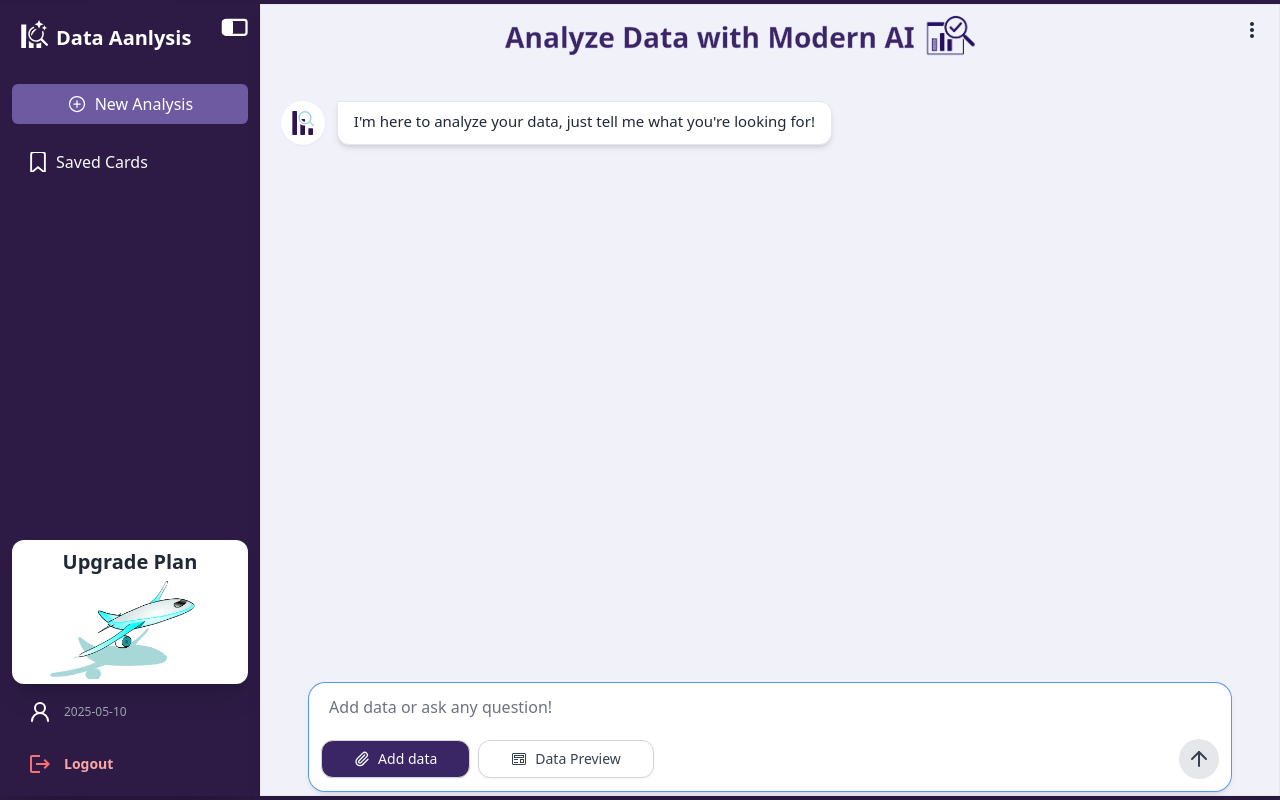
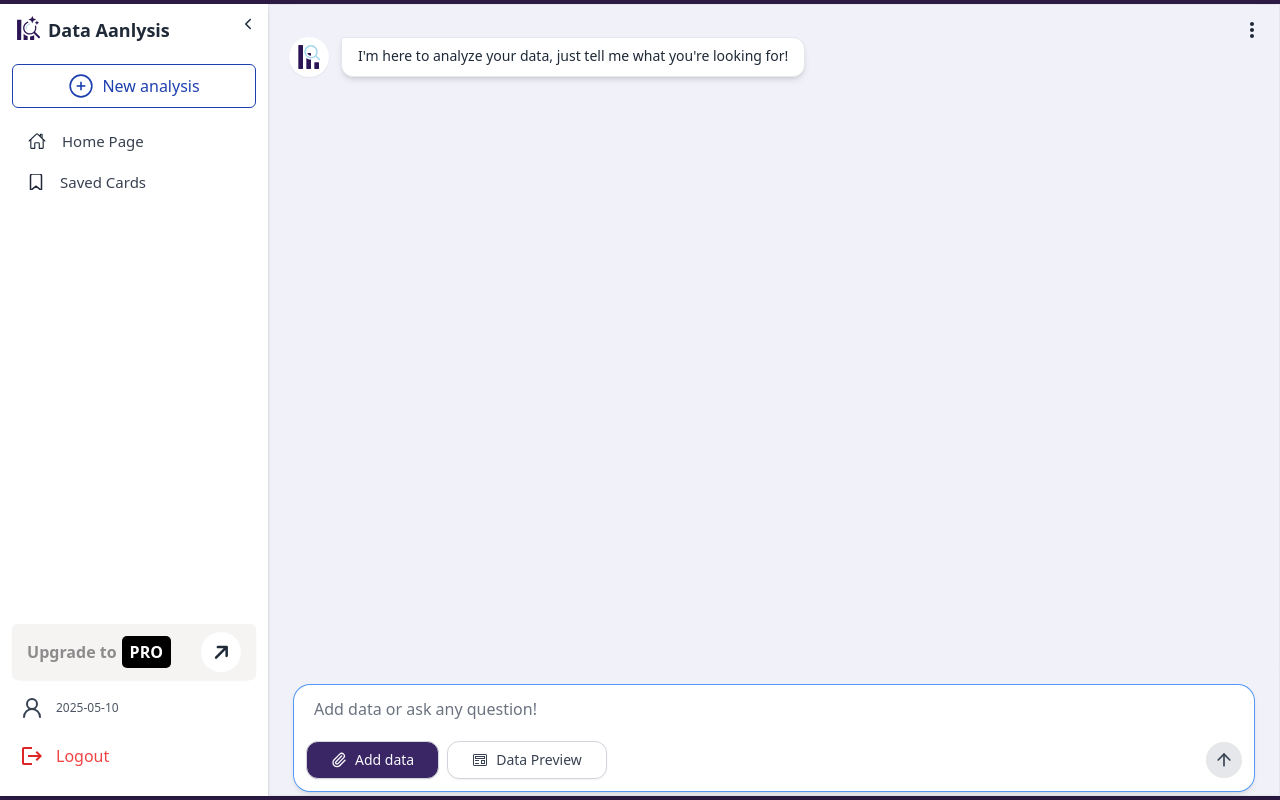
Before and after one commit to tripathideepak9981/Data-Analysis-React-Front-end, a React app: page /chatPage in a window 1280 px wide. Built offline with nearby package versions, Linux system fonts and the light colour scheme; the HTML template or start-up script is replaced by a standard one; what chartjs-plugin-datalabels would draw is missing.

Commit message:
Final Commit

```diff
--- a/src/App.css
+++ b/src/App.css
@@ -0,0 +1,20 @@
+/* index.css */
+.text-header {
+  @apply text-header font-bold;
+}
+.text-subheader {
+  @apply text-subheader font-semibold;
+}
+.text-label {
+  @apply text-label;
+}
+.text-message {
+  @apply text-message;
+}
+.text-query {
+  @apply text-query font-medium;
+}
+
+.btn-standard {
+  @apply px-btn-pad-x py-btn-pad-y;
+}
--- a/src/Components/ChatBoxPage/ChatBox.jsx
+++ b/src/Components/ChatBoxPage/ChatBox.jsx
@@ -1,6 +1,6 @@
 import React, { useRef, useState, useEffect } from "react";
 import MoreVertIcon from "@mui/icons-material/MoreVert";
-import updatedColor from "../../assets/updated_color.svg";
+import updatedColor from "../../assets/typed.svg";
 import ChatContent from "./ChatContent";
 import { exceuteQuery, logoutUser, chartGenerator } from "../../Api";
 import TextAreaBox from "./TextAreaBox";
@@ -9,6 +9,10 @@ import LogoutIcon from "@mui/icons-material/Logout";
 import { User2Icon } from "lucide-react";
 import { useNavigate } from "react-router-dom";
 import { IoAddCircleOutline } from "react-icons/io5";
+import areoplane from "../../assets/areoplane.png";
+import { IoHomeOutline } from "react-icons/io5";
+import { IoIosArrowBack } from "react-icons/io";
+import { IoIosArrowForward } from "react-icons/io";
 
 const ChatBox = () => {
   const [query, setQuery] = useState("");
@@ -80,6 +84,7 @@ const ChatBox = () => {
       const response = await exceuteQuery(query);
       if (response) {
         setQueryResponse(response);
+        console.log("Response : ", queryResponse);
       }
       setChatMessages((prevMessages) => {
         return prevMessages.map((message, index) =>
@@ -122,27 +127,26 @@ const ChatBox = () => {
   };
 
   return (
-    <div
-      className=" bg-gradient-to-br from-[#2d1b45] to-[#2d1b45]
-
-     text-white min-h-screen w-full fixed overflow-hidden pt-1"
-    >
+    <div className=" bg-gradient-to-br from-[#2d1b45] to-[#2d1b45]  text-white min-h-screen w-full fixed overflow-hidden pt-1">
       <div className="flex flex-col md:flex-row h-full md:h-[99vh] w-full rounded-lg item-streched">
         {/* Slider Section - Responsive Width and Behavior */}
         <div
-          className={`h-full transition-all duration-300 ease-in-out
-  ${isSliderVisible ? "w-[25vw]" : "w-[6vw]"}
-  bg-gradient-to-b from-[#2d1b45] to-[#2d1b45]
-      text-white flex flex-col justify-between px-3 shadow-2xl`}
+          className={`h-full transition-all duration-300 ease-in-out z-50
+  ${isSliderVisible ? "w-[26vw] shadow-md" : "w-[6vw] shadow-md"}
+  bg-gradient-to-b from-white to-white
+      text-gray-800 flex flex-col justify-between px-3`}
         >
           {/* Top - Toggle + Navigation Buttons */}
 
           <div className="">
             <div className="flex flex-row justify-between">
               {isSliderVisible && (
-                <div className=" flex flex-row justify-center mt-4 ml-2">
-                  <img src={updatedColor} className="text-white w-7 h-7 "></img>
-                  <span className="text-xl font-semibold mt-1 ml-2">
+                <div className=" flex flex-row justify-center mt-3 ml-1">
+                  <img
+                    src={updatedColor}
+                    className="w-6 h-6 text-[#2d1b54]"
+                  ></img>
+                  <span className="text-lg font-semibold text-gray-800 ml-2">
                     Data Aanlysis
                   </span>
                 </div>
@@ -153,9 +157,9 @@ const ChatBox = () => {
                   onClick={() => setIsSliderVisible(!isSliderVisible)}
                   className="hover:scale-110 transition-transform flex items-center justify-center ml-2 pt-3 "
                 >
-                  <svg
-                    width="30"
-                    height="30"
+                  {/* <svg
+                    width="27"
+                    height="27"
                     viewBox="0 0 40 40"
                     xmlns="http://www.w3.org/2000/svg"
                   >
@@ -164,111 +168,140 @@ const ChatBox = () => {
                       y="5"
                       width="30"
                       height="20"
-                      rx="3"
-                      ry="3"
+                      rx="2"
+                      ry="2"
                       fill="none"
-                      stroke="#ffffff"
+                      stroke="#4B5563
+
+"
                       stroke-width="3"
                     />
                     <rect
                       x="5"
                       y="5"
-                      width="15"
+                      width="12"
                       height="20"
-                      rx="3"
-                      ry="3"
-                      fill="#ffffff"
+                      rx="2"
+                      ry="2"
+                      fill="#4B5563
+
+"
                     />
-                  </svg>
+                  </svg> */}
+                  {isSliderVisible && <IoIosArrowBack />}
+                  {!isSliderVisible && <IoIosArrowForward className="mx-5" />}
                 </button>
               </div>
             </div>
 
-            <div className="mt-8">
+            <div className="mt-5">
               <div className="flex flex-col gap-2 font-sans">
                 {/* New Chat Button */}
                 <button
                   onClick={handleNewChatClick}
-                  className="group flex items-center justify-center gap-2 w-full px-4 py-2 rounded-md bg-[#6e5aa0] text-white font-medium hover:bg-[#8975bd] transition-all duration-200"
+                  className="group flex items-center justify-center w-full rounded-md border border-blue-800 text-blue-800 hover:bg-blue-50 transition-all duration-200 px-4 py-2 gap-2 "
                 >
-                  <IoAddCircleOutline
-                    className={
-                      isSliderVisible
-                        ? `w-5 h-5 group-hover:scale-110 transition-transform duration-200`
-                        : `w-7 h-7 group-hover:scale-110`
-                    }
-                  />
+                  <svg
+                    xmlns="http://www.w3.org/2000/svg"
+                    width="26px"
+                    height="26px"
+                    viewBox="0 0 24 24"
+                    class="stroke-blue-800 fill-none
+                    group-hover:fill-none
+                    group-active:duration-0 duration-300"
+                  >
+                    <path
+                      d="M12 22C17.5 22 22 17.5 22 12C22 6.5 17.5 2 12 2C6.5 2 2 6.5 2 12C2 17.5 6.5 22 12 22Z"
+                      stroke-width="1.5"
+                    ></path>
+                    <path d="M8 12H16" stroke-width="1.5"></path>
+                    <path d="M12 16V8" stroke-width="1.5"></path>
+                  </svg>
                   {isSliderVisible && (
-                    <span className="text-base">New Analysis</span>
+                    <span className="text-base font-medium">New analysis</span>
                   )}
                 </button>
-                <div className="mt-2 ml-1 flex flex-row items-center">
-                  <span>
-                    {/* <img
-                    src={SavedIcon}
-                    className="w-4 h-4 text-white"
-                    style={{ color: "white" }}
-                  /> */}
-                    <div className="bg-[#2d1b45] p-2 rounded flex items-center justify-center ml-1">
+                <div
+                  className="mt-2 ml-2 flex flex-row items-center hover:scale-105"
+                  onClick={() => (window.location.href = "/")}
+                >
+                  <div className="bg-white p-2 rounded flex items-center justify-center  transition duration-200 ease-in-out cursor-pointer">
+                    <IoHomeOutline className="h-[18px] w-[18px]" />
+                  </div>
+                  {isSliderVisible && (
+                    <button className="ml-2 text-label text-gray-700 ">
+                      Home Page
+                    </button>
+                  )}
+                </div>
+
+                <div className="ml-2 flex flex-row items-center hover:scale-105">
+                  <div className="bg-white p-2 rounded flex items-center justify-center transition duration-200 ease-in-out cursor-pointer">
                     <svg
                       viewBox="0 0 32 32"
-                        className="w-5 h-5 mt-1 stroke-white fill-none hover:scale-110"
+                      className="w-4 h-4 stroke-gray-800 fill-none"
                       strokeWidth="3"
                     >
                       <path d="M27 4v27a1 1 0 0 1-1.625.781L16 24.281l-9.375 7.5A1 1 0 0 1 5 31V4a4 4 0 0 1 4-4h14a4 4 0 0 1 4 4z" />
                     </svg>
                   </div>
-                  </span>
                   {isSliderVisible && (
-                    <span className="mt-1 text-base text-gray-50 font-medium">
+                    <button className="ml-2 text-label text-gray-700">
                       Saved Cards
-                    </span>
+                    </button>
                   )}
                 </div>
-
-                {/* Home Page Button */}
-                {/* <button
-                onClick={() => (window.location.href = "/")}
-                className="group flex items-center justify-center gap-2 w-full px-4 py-2 rounded-md bg-[#6e5aa0] text-white font-medium hover:bg-[#2c1858] transition-all duration-200"
-              >
-                <IoHomeOutline className="w-5 h-5 group-hover:scale-110 transition-transform duration-200" />
-                {isSliderVisible && <span className="text-sm">Home Page</span>}
-              </button> */}
               </div>
             </div>
           </div>
 
-          {/* {isSliderVisible && (
-            <div className="w-full flex items-center justify-center max-w-md mx-auto">
-              <Lottie animationData={bot} loop={true} className="w-48 h-48" />
-            </div>
-          )} */}
-          <div className="flex flex-col gap-1 pb-2 text-sm font-medium">
+          <div className="flex flex-col gap-1 pb-5">
             {/* Upgrade Plan Card */}
             {isSliderVisible && (
-              <div className="flex justify-center h-36 ">
-                <div className="w-full bg-white rounded-xl shadow-xl flex flex-col items-center justify-end">
-                  <p className="text-xl mt-2  font-semibold text-gray-800">
+              <div className="flex justify-start  h-36 ">
+                <div className="w-full bg-white flex flex-row items-end ">
+                  {/* <img
+                    src={updatedColor}
+                    className="w-6 h-6 text-[#2d1b54]"
+                  ></img>
+                  <p className="text-label  font-semibold text-gray-700">
                     Upgrade Plan
+                  </p> */}
+                  <button className="group border-none w-full rounded-[10px] shadow-sm transition active:scale-100">
+                    <span className="flex items-center justify-center bg-[#f6f3f3] rounded-[5px] px-[2px] py-2  gap-[30px] transition group-active:scale-[0.97]">
+                      <span className="flex items-center gap-[5px] text-base font-semibold text-[#8c8c8c]">
+                        <p>Upgrade to</p>
+                        <p className="bg-black text-white px-2 py-1 rounded-[5px]">
+                          PRO
                         </p>
-                  <img
-                    src="src/assets/areoplane.png"
-                    alt="Rocket"
-                    className="w-40 h-40 object-contain"
+                      </span>
+                      <span className="w-10 h-10 bg-white rounded-full flex items-center justify-center transform rotate-45 transition group-hover:rotate-0">
+                        <svg
+                          viewBox="0 0 384 512"
+                          xmlns="http://www.w3.org/2000/svg"
+                          className="w-[15px]"
+                        >
+                          <path
+                            fill="currentColor"
+                            d="M214.6 41.4c-12.5-12.5-32.8-12.5-45.3 0l-160 160c-12.5 12.5-12.5 32.8 0 45.3s32.8 12.5 45.3 0L160 141.2V448c0 17.7 14.3 32 32 32s32-14.3 32-32V141.2L329.4 246.6c12.5 12.5 32.8 12.5 45.3 0s12.5-32.8 0-45.3l-160-160z"
                           />
+                        </svg>
+                      </span>
+                    </span>
+                  </button>
                 </div>
               </div>
             )}
 
             {/* User Info */}
-            <div className="flex items-center gap-3 hover:bg-white/10 px-4 py-3 rounded-xl transition-all cursor-pointer">
-              <User2Icon className="w-6 h-6 text-white" />
+            <div className="flex items-center gap-3 hover:bg-white/10 px-2 py-3 rounded-xl transition-all cursor-pointer">
+              <User2Icon className="w-6 h-6 text-gray-700" />
               {isSliderVisible && (
                 <div>
-                  <p className="text-sm font-semibold">
+                  <p className="text-message">
                     {localStorage.getItem("username")}
                   </p>
-                  <p className="text-xs text-gray-400">
+                  <p className="text-xs text-gray-600">
                     {new Date().toISOString().split("T")[0]}
                   </p>
                 </div>
@@ -277,14 +310,12 @@ const ChatBox = () => {
 
             {/* Logout */}
             <div
-              className="flex items-center gap-3 hover:bg-red-500/20 px-4 py-3 rounded-xl transition-all cursor-pointer"
+              className="flex items-center ml-2 hover:bg-red-500/20  rounded-xl transition-all cursor-pointer"
               onClick={handleLogout}
             >
-              <LogoutIcon className="h-6 w-6 text-red-400" />
+              <LogoutIcon className="h-6 w-6 text-red-600" />
               {isSliderVisible && (
-                <span className="text-sm font-semibold text-red-300">
-                  Logout
-                </span>
+                <span className="btn-standard  text-red-500">Logout</span>
               )}
             </div>
           </div>
@@ -315,10 +346,10 @@ const ChatBox = () => {
               </div>
             )}
             {isDropdownOpen && (
-              <div className="absolute right-8 top-8 bg-gray-800 shadow-lg rounded-md p-2 z-10">
+              <div className="absolute right-8 top-8 bg-gray-100 text-message text-gray-800 shadow-lg rounded-md p-2 z-10">
                 <button
                   onClick={() => setIsDropdownOpen(false)}
-                  className=" px-4 py-2 hover:bg-white-200 w-full text-left"
+                  className=" px-4 py-2 hover:bg-gray-200 w-full text-left"
                 >
                   Table Preview
                 </button>
--- a/src/Components/ChatBoxPage/ChatContent.jsx
+++ b/src/Components/ChatBoxPage/ChatContent.jsx
@@ -56,40 +56,6 @@ const ChatContent = ({ chatMessages, setChatMessages, isSliderVisible }) => {
         ${isSliderVisible ? "lg:max-w-[100%]" : "lg:max-w-[100%]"}
       `}
     >
-      {/* Header Section */}
-      <div
-        className="
-          flex
-          flex-col
-          items-center
-          text-center
-          w-full
-          animate-fadeIn
-        "
-        style={{ fontSize: "clamp(14px, 2vw, 22px)" }}
-      >
-        <h1
-          className="
-            flex
-            items-center
-            gap-2 mr-14
-          "
-          style={{ fontSize: "clamp(18px, 4vw, 30px)" }}
-        >
-          <span
-            className="relative inline-block font-extrabold text-[#3a2663]"
-            style={{
-              fontSize: "clamp(18px, 2.2vw, 35px)",
-              WebkitTextStroke: "0.3px #cabffd",
-              textShadow: "0px 0px 0px rgba(58, 38, 99, 0.1)",
-            }}
-          >
-            Analyze Data with Modern AI
-          </span>
-          <img src={main} className="text-white w-14 h-14" />
-        </h1>
-      </div>
-
       <div
         ref={chatContainerRef}
         className={`
@@ -104,22 +70,16 @@ const ChatContent = ({ chatMessages, setChatMessages, isSliderVisible }) => {
           ${isSliderVisible ? "lg:max-w-[100vw]" : "lg:max-w-[100vw]"}
         `}
       >
-        <div className="flex flex-row justify-start mt-2">
+        <div className="flex flex-row justify-start">
           <div className="flex flex-row gap-3 ">
-            <div className="w-11 h-11 flex items-center justify-center bg-white rounded-full shadow-sm">
+            <div className="w-10 h-10 flex items-center justify-center bg-white rounded-full shadow-sm">
               <img src={Bot} className="h-8 w-8 text-[rgb(244,242,250)]" />
             </div>
-            <div
-              className="bg-white border border-gray-200 shadow-md rounded-xl rounded-tl-sm py-2 px-4 max-w-[40vw] font-sans"
-              style={{ fontSize: "clamp(14px, 2vw, 16px)" }}
-            >
+            <div className="bg-white border border-gray-200 shadow-md rounded-xl rounded-tl-sm py-2 px-4 max-w-[40vw] font-sans">
               <h2
-                className="font-medium text-gray-800 "
-                style={{ fontSize: "clamp(12px, 2vw, 15px)" }}
+                className="text-sm font-medium text-gray-800 "
                 ref={aiResponseRef}
-              >
-                {/* Your text here */}
-              </h2>
+              ></h2>
             </div>
           </div>
         </div>
--- a/src/Components/ChatBoxPage/TextAreaBox.jsx
+++ b/src/Components/ChatBoxPage/TextAreaBox.jsx
@@ -36,13 +36,13 @@ const TextAreaBox = ({
 
   return (
     <div
-      className={`w-full mt-2 mx-auto p-3 bg-white rounded-2xl shadow-md resize-none transition-all duration-200
+      className={`w-full mt-2 mx-auto p-3 bg-white rounded-2xl  shadow-md resize-none transition-all duration-200
       ${
         isFocused
           ? "border-[#3f2675] ring-1 ring-[#43287e]"
           : "border-[#5298f4] ring-1 ring-[#5298f4]"
       }
-      ${isSliderVisible ? "max-w-[72vw]" : "max-w-[92%]"}`}
+      ${isSliderVisible ? "max-w-[75vw]" : "max-w-[95%]"}`}
     >
       <TextareaAutosize
         minRows={1}
@@ -64,7 +64,7 @@ const TextAreaBox = ({
         <div className="flex gap-2">
           <button
             onClick={openAddDataPopup}
-            className="flex items-center gap-2 px-8 py-2 bg-[#3a2565] text-sm font-medium text-gray-50 rounded-xl border border-gray-300 hover:bg-[#43287a] transition-shadow shadow-sm"
+            className="flex items-center gap-2 px-6 py-2 bg-[#3a2565] text-sm font-medium text-gray-50 rounded-xl border border-gray-300 hover:bg-[#43287a] transition-shadow shadow-sm"
           >
             <Paperclip className="w-4 h-4" />
             Add data
@@ -72,7 +72,7 @@ const TextAreaBox = ({
 
           <button
             onClick={handlePreviewDataButton}
-            className="flex items-center gap-2 px-8 py-2 bg-white text-sm font-medium text-gray-700 rounded-xl border border-gray-300 hover:bg-gray-200 transition-shadow shadow-sm"
+            className="flex items-center gap-2 px-6 py-2 bg-white text-sm font-medium text-gray-700 rounded-xl border border-gray-300 hover:bg-gray-200 transition-shadow shadow-sm"
           >
             <VscPreview className="w-4 h-4" />
             Data Preview
@@ -83,7 +83,7 @@ const TextAreaBox = ({
           onClick={sendMessage}
           className="bg-gray-200 hover:bg-gray-300 p-2 rounded-full"
         >
-          <ArrowUp className="w-6 h-6 text-gray-700" />
+          <ArrowUp className="w-5 h-5 text-gray-700" />
         </button>
       </div>
     </div>
--- a/src/Components/home/about.jsx
+++ b/src/Components/home/about.jsx
@@ -5,7 +5,7 @@ import image4 from "../../assets/image2.png";
 
 const About = () => {
   return (
-    <section id="about" className="bg-white py-20 text-white">
+    <section id="about" className="bg-white py-0 text-white">
       <div className="max-w-6xl mx-auto px-4 py-2 font-sans">
         {/* Intro Header */}
         <div className="mb-2 flex flex-col md:flex-row items-center justify-center">
--- a/src/index.css
+++ b/src/index.css
@@ -1,5 +1,25 @@
 @tailwind base;
 @tailwind components;
 @tailwind utilities;
-/*
-@import 'bootstrap/dist/css/bootstrap.min.css'; */
+
+@layer utilities {
+  .text-header {
+    @apply text-[24px] leading-[32px] font-bold;
+  }
+  .text-subheader {
+    @apply text-[22px] leading-[30px] font-semibold;
+  }
+  .text-label {
+    @apply text-[15px] leading-[24px] font-normal;
+  }
+  .text-message {
+    @apply text-[14px] leading-[20px] font-normal;
+  }
+  .text-query {
+    @apply text-[13px] leading-[18px] font-medium;
+  }
+
+  .btn-standard {
+    @apply px-3 py-2; /* Instead of using undefined px-btn-pad-x */
+  }
+}
--- a/tailwind.config.js
+++ b/tailwind.config.js
@@ -6,6 +6,13 @@ module.exports = {
   ],
   theme: {
     extend: {
+      fontSize: {
+        header: ['1.5rem', { lineHeight: '2rem' }], // ~24px
+        subheader: ['1.375rem', { lineHeight: '1.875rem' }], // ~22px
+        label: ['1rem', { lineHeight: '1.5rem' }], // ~16px
+        message: ['0.875rem', { lineHeight: '1.25rem' }], // ~14px
+        query: ['0.8125rem', { lineHeight: '1.125rem' }], // ~13px
+      },
       animation: {
         gradientMove: 'gradientMove 1.2s linear infinite',
         bounceSlow: 'bounceSlow 1s infinite ease-in-out',
```
Also changed, not shown: src/Api/index.js (+0 -26 lines), src/Components/ChatBoxPage/AddData/AddDataPopup.jsx (+22 -16 lines), src/Components/ChatBoxPage/Charts/MultiValueChart.jsx (+17 -5 lines), src/Components/ChatBoxPage/Charts/SingleValueChart.jsx (+49 -5 lines), src/Components/ChatBoxPage/ResponseCard.jsx (+32 -33 lines), 6 other files (tests, documents, lock files or other folders). Lines whose indentation alone changed are shown as unchanged.
